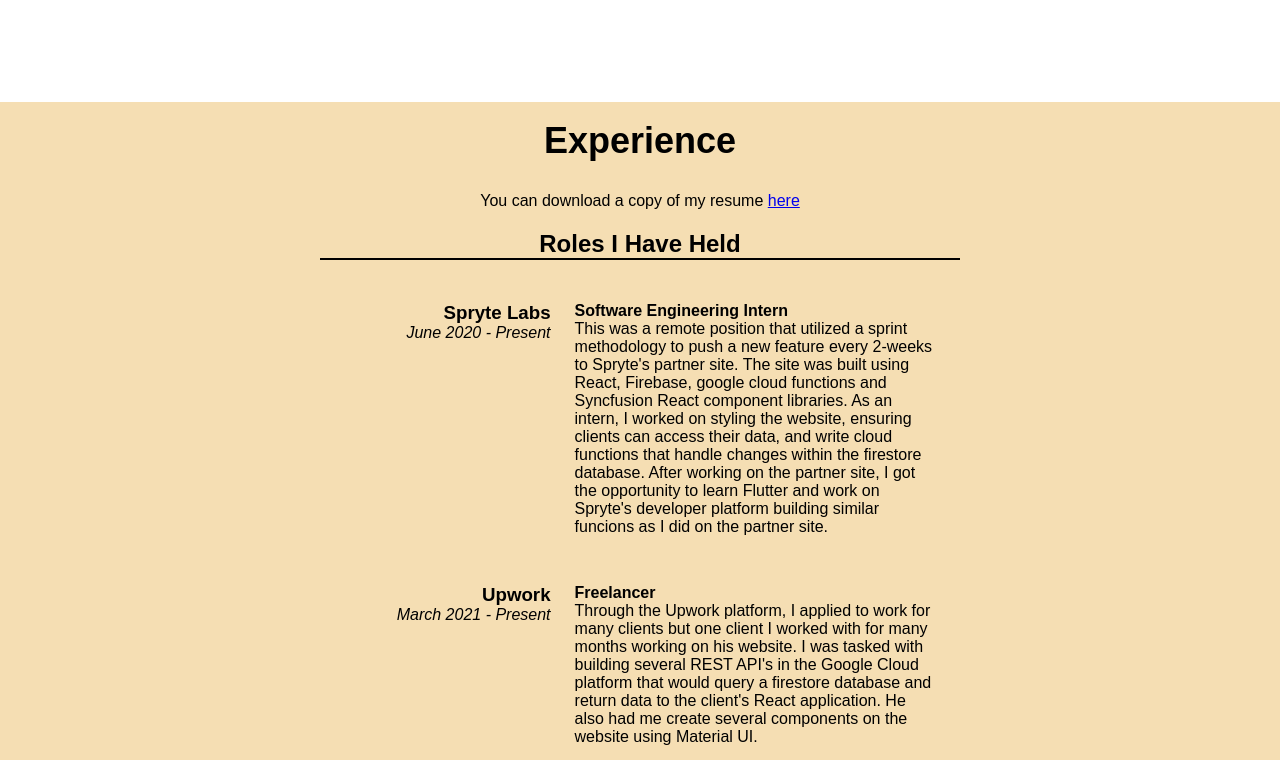
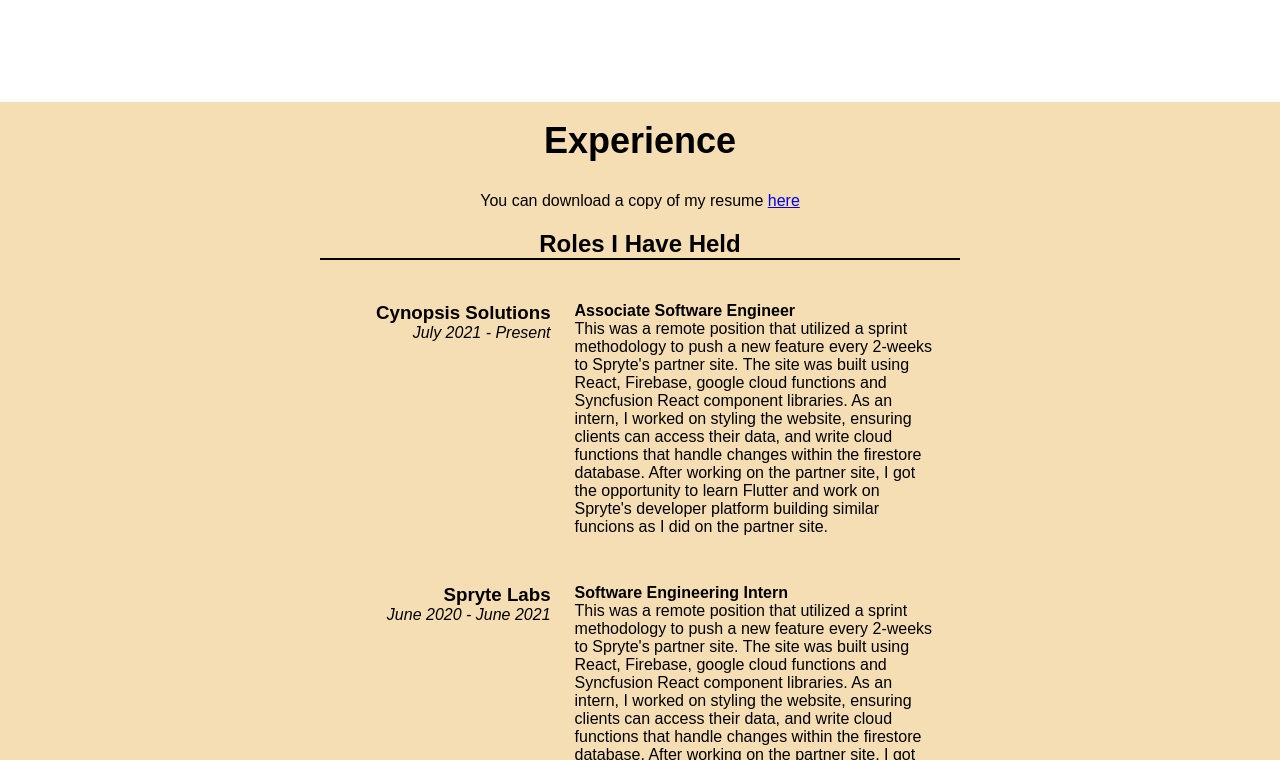
Before and after one commit to kwonj1234/my_website, a React (Create React App) app: page / in a window 1280 px wide. Shown: the part 2040-2800 px from the top of the page. Built offline with nearby package versions, Linux system fonts and the light colour scheme.

Commit message:
add cynopsis

```diff
--- a/src/components/Experience.js
+++ b/src/components/Experience.js
@@ -22,8 +22,23 @@
           <br></br>
 
           <ExperienceCard
+            company="Cynopsis Solutions"
+            dates="July 2021 - Present"
+            position="Associate Software Engineer"
+            windowWidth={windowWidth}
+          >
+            This was a remote position that utilized a sprint methodology to push a new feature
+            every 2-weeks to Spryte's partner site. The site was built using React, Firebase,
+            google cloud functions and Syncfusion React component libraries. As an intern, I worked
+            on styling the website, ensuring clients can access their data, and write
+            cloud functions that handle changes within the firestore database. After working on
+            the partner site, I got the opportunity to learn Flutter and work on Spryte's developer
+            platform building similar funcions as I did on the partner site.
+          </ExperienceCard>
+
+          <ExperienceCard
             company="Spryte Labs"
-            dates="June 2020 - Present"
+            dates="June 2020 - June 2021"
             position="Software Engineering Intern"
             windowWidth={windowWidth}
           >
```
